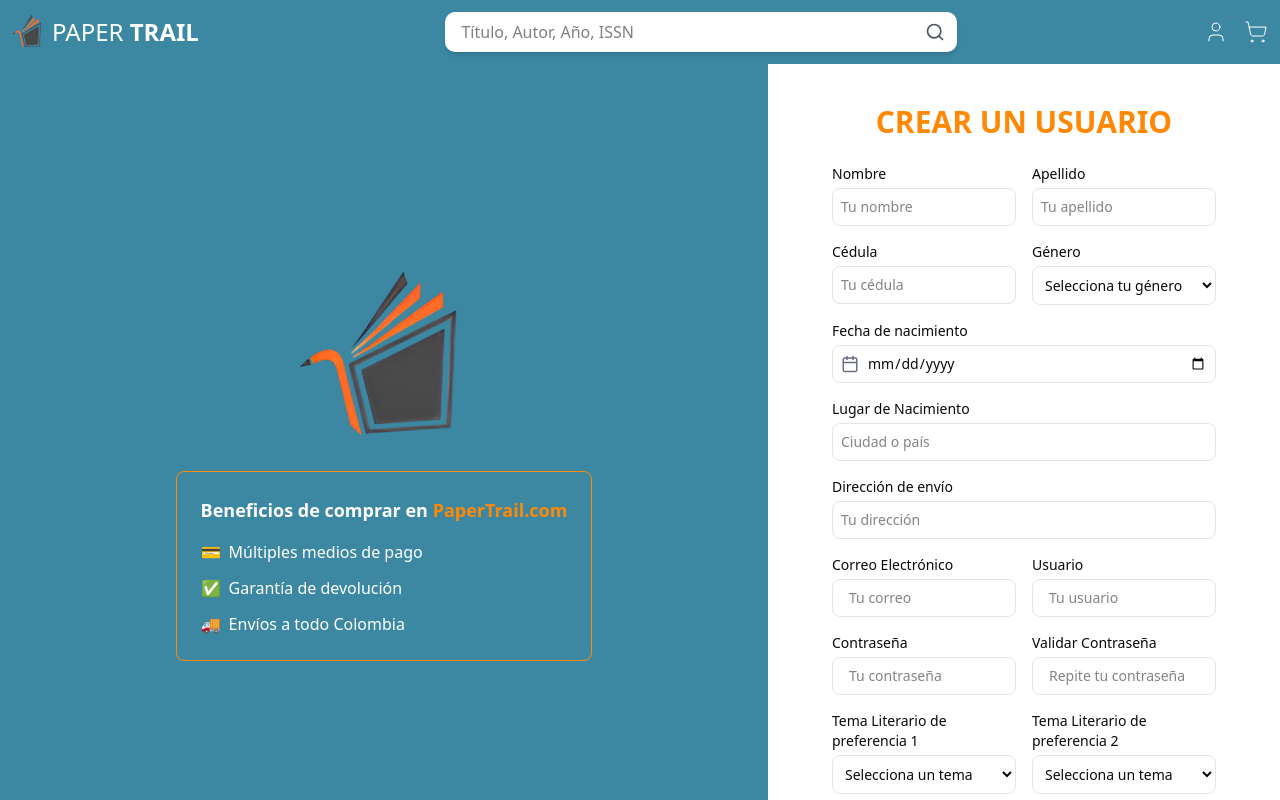
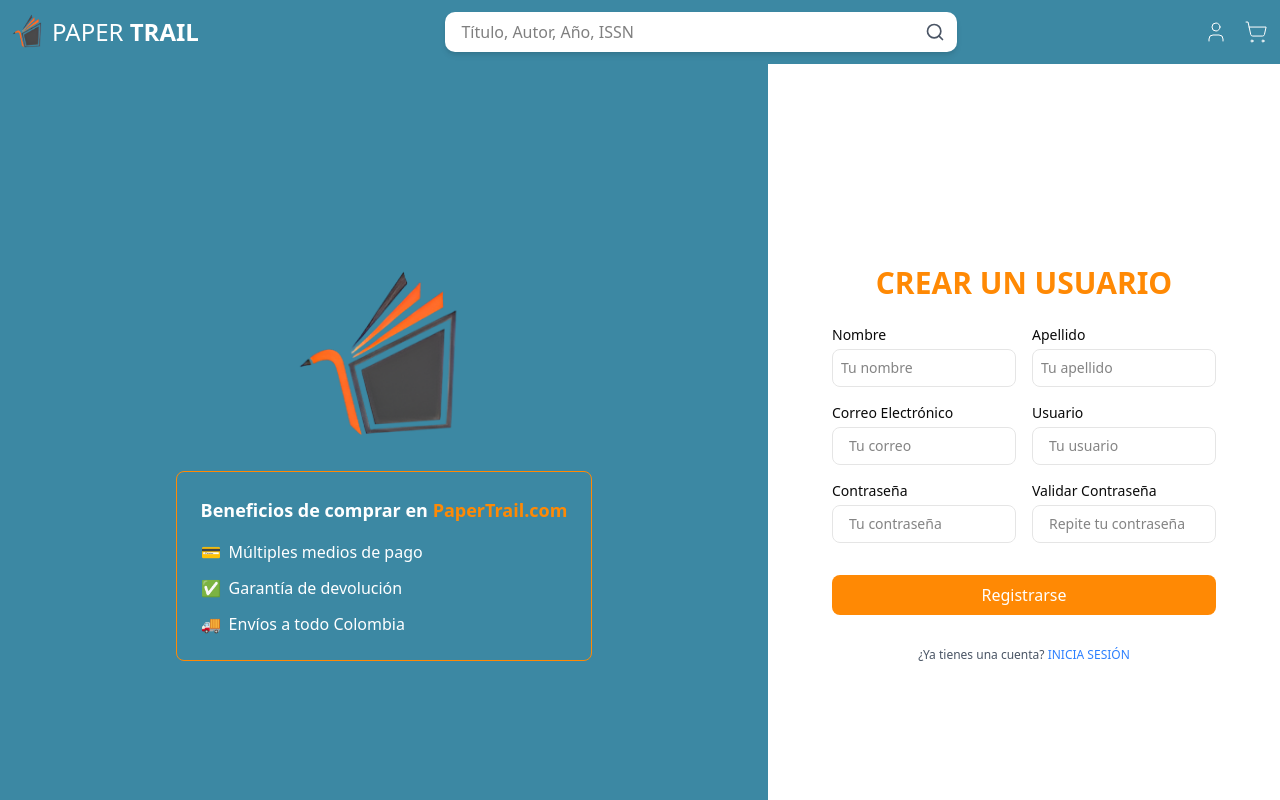
Before and after one commit to Sapr1121/PaperTrail, a Next.js app in the folder front-end-nextjs/frontend-nextjs/: page /register in a window 1280 px wide. Shown: the top 800 px of the page. Built offline with nearby package versions, Linux system fonts and the light colour scheme.

Commit message:
ventana emergente

```diff
--- a/front-end-nextjs/frontend-nextjs/components/register.tsx
+++ b/front-end-nextjs/frontend-nextjs/components/register.tsx
@@ -1,21 +1,37 @@
 "use client";
-import { Mail, Lock, Calendar, User } from "lucide-react";
+import { useState } from "react";
+import { Mail, Lock, Calendar, User, XCircle } from "lucide-react";
 import Image from "next/image";
 import { useRouter } from "next/navigation";
+import { motion } from "framer-motion";
 
 const Register = () => {
   const router = useRouter();
+  const [successMessage, setSuccessMessage] = useState<string | null>(null);
+  const [errorMessage, setErrorMessage] = useState<string | null>(null);
+
+  const handleRegister = () => {
+    const isSuccess = Math.random() > 0.5;
+
+    if (isSuccess) {
+      setSuccessMessage("Registro exitoso");
+      setErrorMessage(null);
+      setTimeout(() => {
+        setSuccessMessage(null);
+        router.push("/");
+      }, 3000);
+    } else {
+      setErrorMessage("Error en el registro. Inténtalo de nuevo.");
+      setSuccessMessage(null);
+      setTimeout(() => setErrorMessage(null), 3000);
+    }
+  };
+
   return (
     <div className="flex flex-col md:flex-row min-h-screen">
-      {/* Sección izquierda - Logo, Beneficios */}
+      {/* Sección izquierda */}
       <div className="w-full md:w-3/5 bg-[#3C88A3] flex flex-col items-center justify-center p-6 md:p-10 text-white md:sticky md:top-0 md:h-screen md:overflow-y-auto">
-        <Image
-          src="/images/icono.png"
-          alt="Logo"
-          width={150}
-          height={150}
-          className="md:w-[180px] md:h-[180px]"
-        />
+        <Image src="/images/icono.png" alt="Logo" width={150} height={150} className="md:w-[180px] md:h-[180px]" />
         <div className="border border-orange-400 p-4 md:p-6 rounded-md mt-6 text-center md:text-left">
           <h2 className="text-lg font-semibold">
             Beneficios de comprar en <span className="text-orange-400">PaperTrail.com</span>
@@ -29,11 +45,33 @@
       </div>
 
       {/* Sección derecha - Formulario */}
-      <div className="w-full md:w-2/5 flex flex-col items-center justify-center p-6 md:p-10">
+    <div className="w-full md:w-2/5 flex flex-col items-center justify-center p-6 md:p-10 relative">
+      {/* Notificación emergente */}
+      {(successMessage || errorMessage) && (
+        <motion.div
+          initial={{ opacity: 0, y: -50 }}
+          animate={{ opacity: 1, y: 0 }}
+          exit={{ opacity: 0, y: -50 }}
+          className={`absolute top-8 w-3/4 h-[10vh] flex items-center justify-between px-6 py-3 rounded-lg shadow-lg text-white text-sm ${
+            successMessage ? "bg-orange-500" : "bg-black"
+          }`}
+        >
+          <span>{successMessage || errorMessage}</span>
+          <XCircle
+            size={22}
+            className="cursor-pointer hover:text-gray-200"
+            onClick={() => {
+              setSuccessMessage(null);
+              setErrorMessage(null);
+            }}
+          />
+        </motion.div>
+      )}
+
         <h1 className="text-2xl md:text-3xl font-semibold text-orange-400 mb-6 text-center">CREAR UN USUARIO</h1>
 
+        {/* Formulario */}
         <div className="w-full max-w-xs sm:max-w-md md:max-w-sm space-y-4">
-          {/* Inputs en dos columnas desde móviles */}
           <div className="grid grid-cols-1 sm:grid-cols-2 gap-4">
             <div>
               <label className="block text-sm font-medium">Nombre</label>
@@ -43,39 +81,8 @@
               <label className="block text-sm font-medium">Apellido</label>
               <input type="text" className="w-full border rounded-md p-2 mt-1 outline-none text-sm" placeholder="Tu apellido" />
             </div>
-            <div>
-              <label className="block text-sm font-medium">Cédula</label>
-              <input type="text" className="w-full border rounded-md p-2 mt-1 outline-none text-sm" placeholder="Tu cédula" />
-            </div>
-            <div>
-              <label className="block text-sm font-medium">Género</label>
-              <select className="w-full border rounded-md p-2 mt-1 outline-none text-sm">
-                <option value="">Selecciona tu género</option>
-                <option value="masculino">Masculino</option>
-                <option value="femenino">Femenino</option>
-                <option value="otro">Otro</option>
-              </select>
-            </div>
           </div>
 
-          <div>
-            <label className="block text-sm font-medium">Fecha de nacimiento</label>
-            <div className="flex items-center border rounded-md p-2 mt-1">
-              <Calendar size={18} className="text-gray-500 mr-2" />
-              <input type="date" className="flex-1 outline-none text-sm" />
-            </div>
-          </div>
-
-          <div>
-            <label className="block text-sm font-medium">Lugar de Nacimiento</label>
-            <input type="text" className="w-full border rounded-md p-2 mt-1 outline-none text-sm" placeholder="Ciudad o país" />
-          </div>
-          <div>
-            <label className="block text-sm font-medium">Dirección de envío</label>
-            <input type="text" className="w-full border rounded-md p-2 mt-1 outline-none text-sm" placeholder="Tu dirección" />
-          </div>
-
-          {/* Inputs en dos columnas desde móviles */}
           <div className="grid grid-cols-1 sm:grid-cols-2 gap-4">
             <div>
               <label className="block text-sm font-medium">Correo Electrónico</label>
@@ -93,7 +100,6 @@
             </div>
           </div>
 
-          {/* Inputs en dos columnas desde móviles */}
           <div className="grid grid-cols-1 sm:grid-cols-2 gap-4">
             <div>
               <label className="block text-sm font-medium">Contraseña</label>
@@ -111,33 +117,15 @@
             </div>
           </div>
 
-          {/* Preferencias literarias en dos columnas desde móviles */}
-          <div className="grid grid-cols-1 sm:grid-cols-2 gap-4">
-            <div>
-              <label className="block text-sm font-medium">Tema Literario de preferencia 1</label>
-              <select className="w-full border rounded-md p-2 mt-1 outline-none text-sm">
-                <option value="">Selecciona un tema</option>
-                <option value="ficcion">Ficción</option>
-                <option value="no-ficcion">No Ficción</option>
-                <option value="fantasia">Fantasía</option>
-                <option value="ciencia">Ciencia</option>
-              </select>
-            </div>
-            <div>
-              <label className="block text-sm font-medium">Tema Literario de preferencia 2</label>
-              <select className="w-full border rounded-md p-2 mt-1 outline-none text-sm">
-                <option value="">Selecciona un tema</option>
-                <option value="ficcion">Ficción</option>
-                <option value="no-ficcion">No Ficción</option>
-                <option value="fantasia">Fantasía</option>
-                <option value="ciencia">Ciencia</option>
-              </select>
-            </div>
-          </div>
+          <button
+            className="w-full bg-orange-400 text-white py-2 rounded-md mt-4 transition-transform duration-300 transform hover:scale-105 cursor-pointer"
+            onClick={handleRegister}
+          >
+            Registrarse
+          </button>
 
-          <button className="w-full bg-orange-400 text-white py-2 rounded-md mt-4 transition-transform duration-300 transform hover:scale-105 cursor-pointer" onClick={()=>router.push("/")}>Registrarse</button>
           <p className="text-xs text-gray-600 text-center mt-4">
-            ¿Ya tienes una cuenta? <span className="text-blue-500 cursor-pointer hover:text-blue-700 hover:underline transition-colors duration-300" onClick={()=>router.push("/login")}>INICIA SESIÓN</span>
+            ¿Ya tienes una cuenta? <span className="text-blue-500 cursor-pointer hover:text-blue-700 hover:underline transition-colors duration-300" onClick={() => router.push("/login")}> INICIA SESIÓN</span>
           </p>
         </div>
       </div>
--- a/front-end-nextjs/frontend-nextjs/package.json
+++ b/front-end-nextjs/frontend-nextjs/package.json
@@ -13,6 +13,7 @@
     "axios": "^1.8.3",
     "class-variance-authority": "^0.7.1",
     "clsx": "^2.1.1",
+    "framer-motion": "^12.6.2",
     "lucide-react": "^0.482.0",
     "next": "15.2.2",
     "react": "^19.0.0",
```
Also changed, not shown: 1 other file (tests, documents, lock files or other folders).
